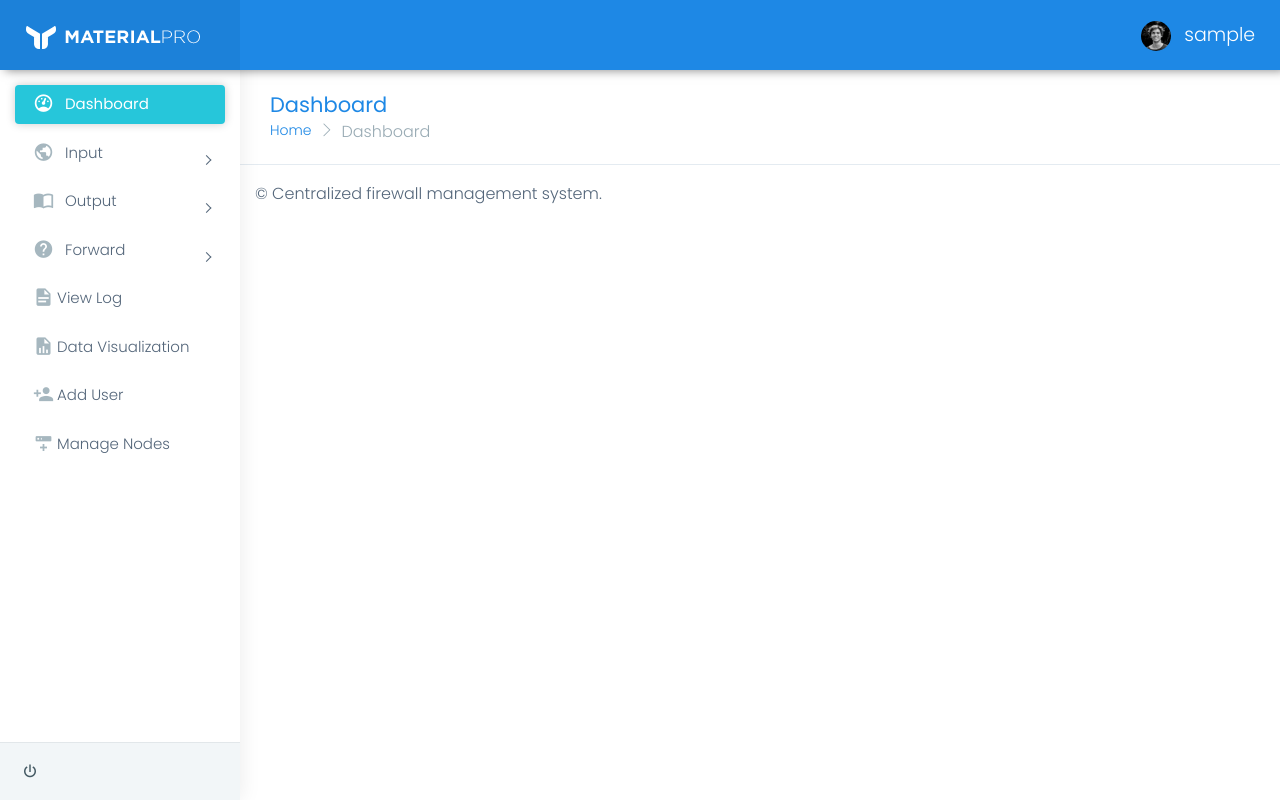
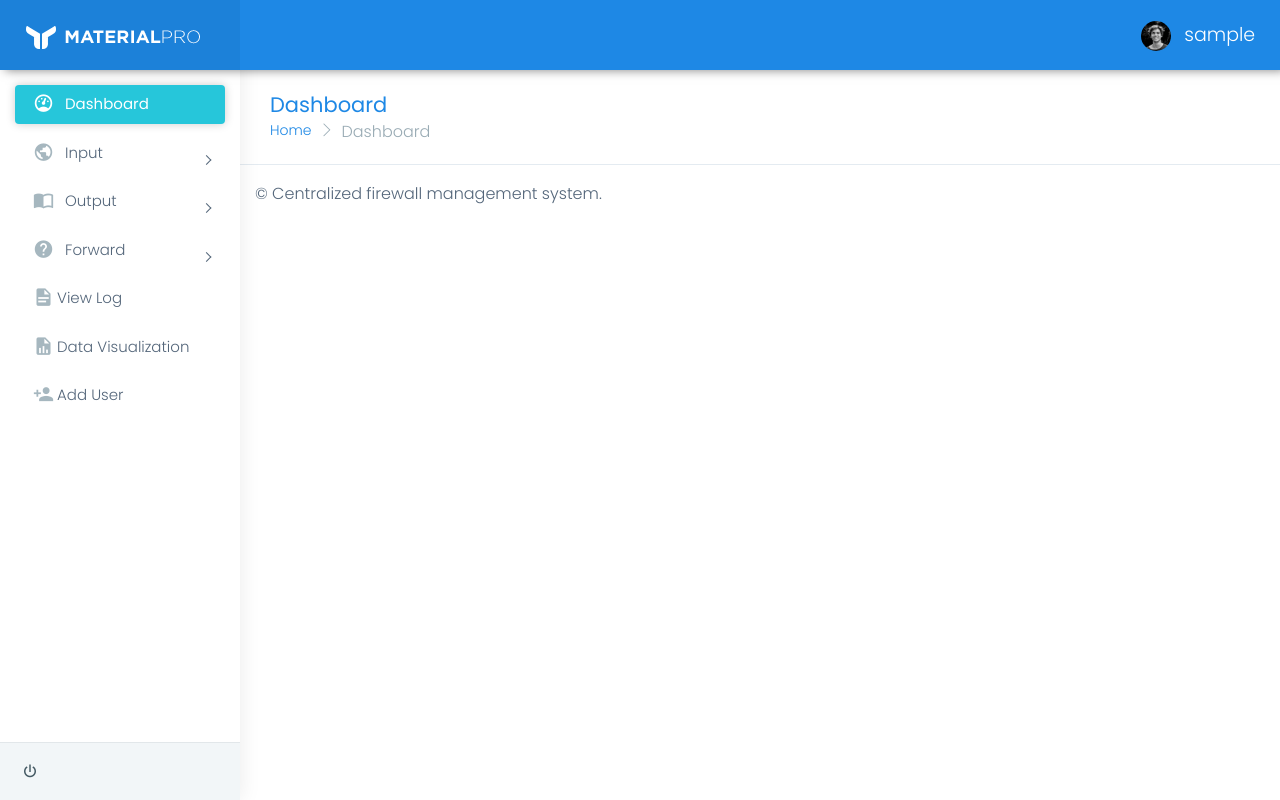
Before and after one commit to anhnh2003/CentralizedFirewallManagement, a Flask app: page /home/ in a window 1280 px wide. Run offline with Flask 2, Linux system fonts and the light colour scheme; the visitor is signed in with stand-in values (Sample User, id 1); data that the repository does not hold is empty; some libraries are stand-ins or nearby versions.

```diff
--- a/apps/templates/includes/sidebar.html
+++ b/apps/templates/includes/sidebar.html
@@ -100,12 +100,12 @@
               <span class="hide-menu">Add User</span>
             </a>
           </li>
-          <li class="sidebar-item">
+          <!--<li class="sidebar-item">
             <a class="sidebar-link waves-effect waves-dark sidebar-link" href="{{ url_for('home_blueprint.manage_nodes') }}" aria-expanded="false">
               <i class="mdi mdi-server-plus"></i>
               <span class="hide-menu">Manage Nodes</span>
             </a>
-          </li>
+          </li> -->
           {% endif %}
         </ul>
       </nav>
```
